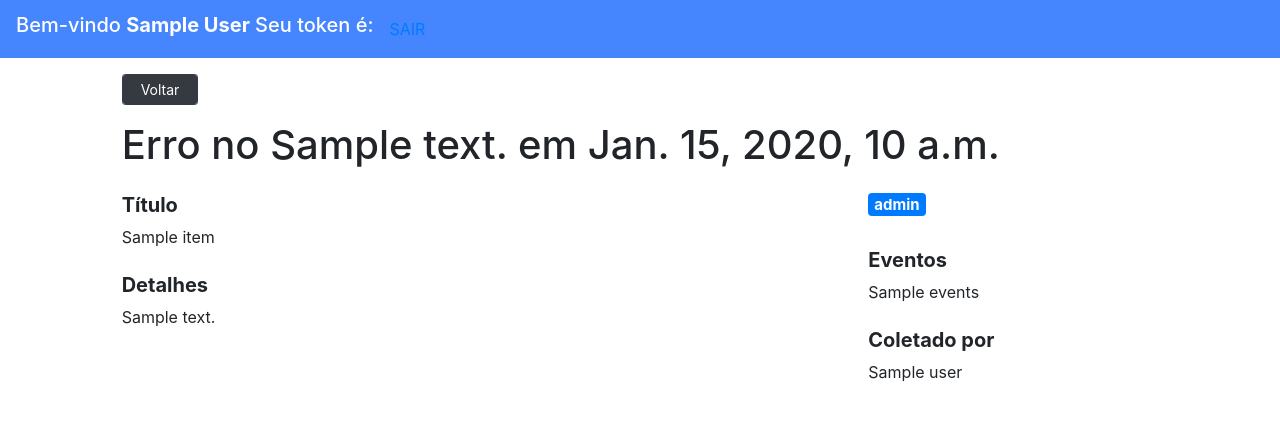
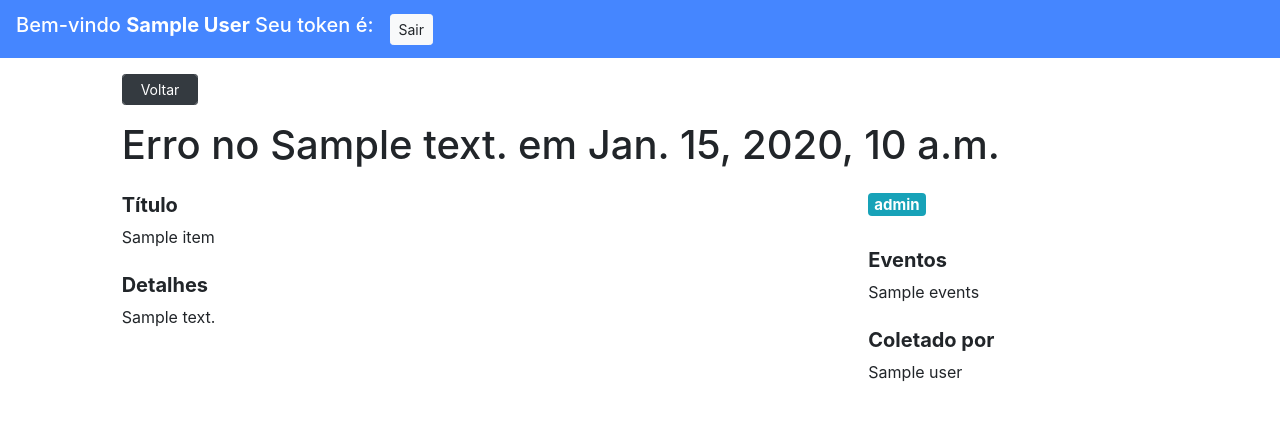
Before and after one commit to codenation-dev/squad-2-ad-python-women-magalu-1, a Django app: page /detail/1/ in a window 1280 px wide. Shown: the top 421 px of the page. Run offline with Django 3.2, Linux system fonts and the light colour scheme; a user stored in the database is signed in; tables that the repository leaves empty hold one stand-in row (values such as "Sample post"); a database or web service that is not in the repository returns one stand-in record (values such as "Sample title"); data that the repository does not hold is empty; some libraries are stand-ins or nearby versions.

Commit message:
Alterações visuais e url de voltar

```diff
--- a/errorcenter/errors/templates/base.html
+++ b/errorcenter/errors/templates/base.html
@@ -20,7 +20,7 @@
                     {% endif %}
                     Seu token é: <strong>{{ token }}</strong>
                 </h5>
-                <a type="button" href="{% url 'deslogar-usuario' %}">SAIR</a></p>
+                <a type="button" class="btn btn-sm btn-light" href="{% url 'deslogar-usuario' %}">Sair</a></p>
             </a>
         </nav>
         <div id="content">
--- a/errorcenter/errors/templates/errors/error_detail.html
+++ b/errorcenter/errors/templates/errors/error_detail.html
@@ -3,7 +3,7 @@
 {% block content %}
 <div class="row mx-0">
     <div class="col-md-1 offset-md-1 mt-3 mb-3">
-        <a href="/list" class="form-control form-control-sm btn btn-sm btn-dark">Voltar</a>
+        <a href="/home" class="form-control form-control-sm btn btn-sm btn-dark">Voltar</a>
     </div>
     <div class="col-md-10 offset-md-1 mb-3">
         <h1>Erro no {{ error.address }} em {{ date }}</h1>
@@ -17,7 +17,7 @@
         {{ error.description }}
     </div>
     <div class="col-md-4">
-        <h5><span class="badge badge-primary">{{ error.level }}</span></h5>
+        <h5><span class="badge badge-info">{{ error.level }}</span></h5>
         <br>
         <h5><strong>Eventos</strong></h5>
         {{ error.events }}
--- a/errorcenter/errors/templates/errors/error_list.html
+++ b/errorcenter/errors/templates/errors/error_list.html
@@ -58,7 +58,7 @@
                 <td class="text-center">
                     <input type="checkbox" id="erro">
                 </td>
-                <td class="text-center">{{error.level}}</td>
+                <td class="text-center"><span class="badge badge-info">{{error.level}}</span></td>
                 <td class="text-center">{{error.title}}<br>{{error.address}}<br>{{error.created_at}}</td>
                 <td class="text-center">{{error.events}}</td>
                 <td class="text-center"><a class="form-control form-control-sm btn btn-sm btn-dark" href="/detail/{{error.id}}">Ver</a>
--- a/errorcenter/errors/templates/errors/user_login.html
+++ b/errorcenter/errors/templates/errors/user_login.html
@@ -23,7 +23,7 @@
                 </div>
             {% endfor %}
             <div class="form-group">
-                <label>Email: </label>
+                <label >Email: </label>
                 {{ form_login.username.errors }} {{ form_login.username|addclass:'form-control' }}
             </div>
             <div class="form-group">
```
Also changed, not shown: errorcenter/errors/migrations/0004_auto_20191029_2004.py (deleted).
